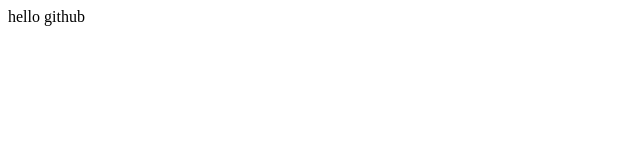
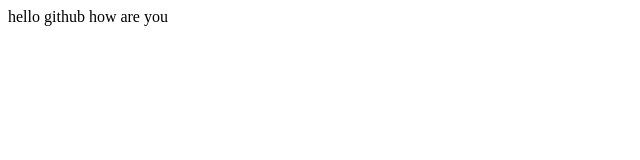
Before and after one commit to Asad-code173/hellogithub, a plain HTML site: page index.html in a window 1280 px wide. Shown: the full height of the page, 0-640 px from the left. Drawn offline with Linux system fonts and the light colour scheme.

Commit message:
index has been modified

```diff
--- a/index.html
+++ b/index.html
@@ -6,6 +6,6 @@
     <title>Document</title>
 </head>
 <body>
-    hello github
+    hello github how are you
 </body>
 </html>
```
